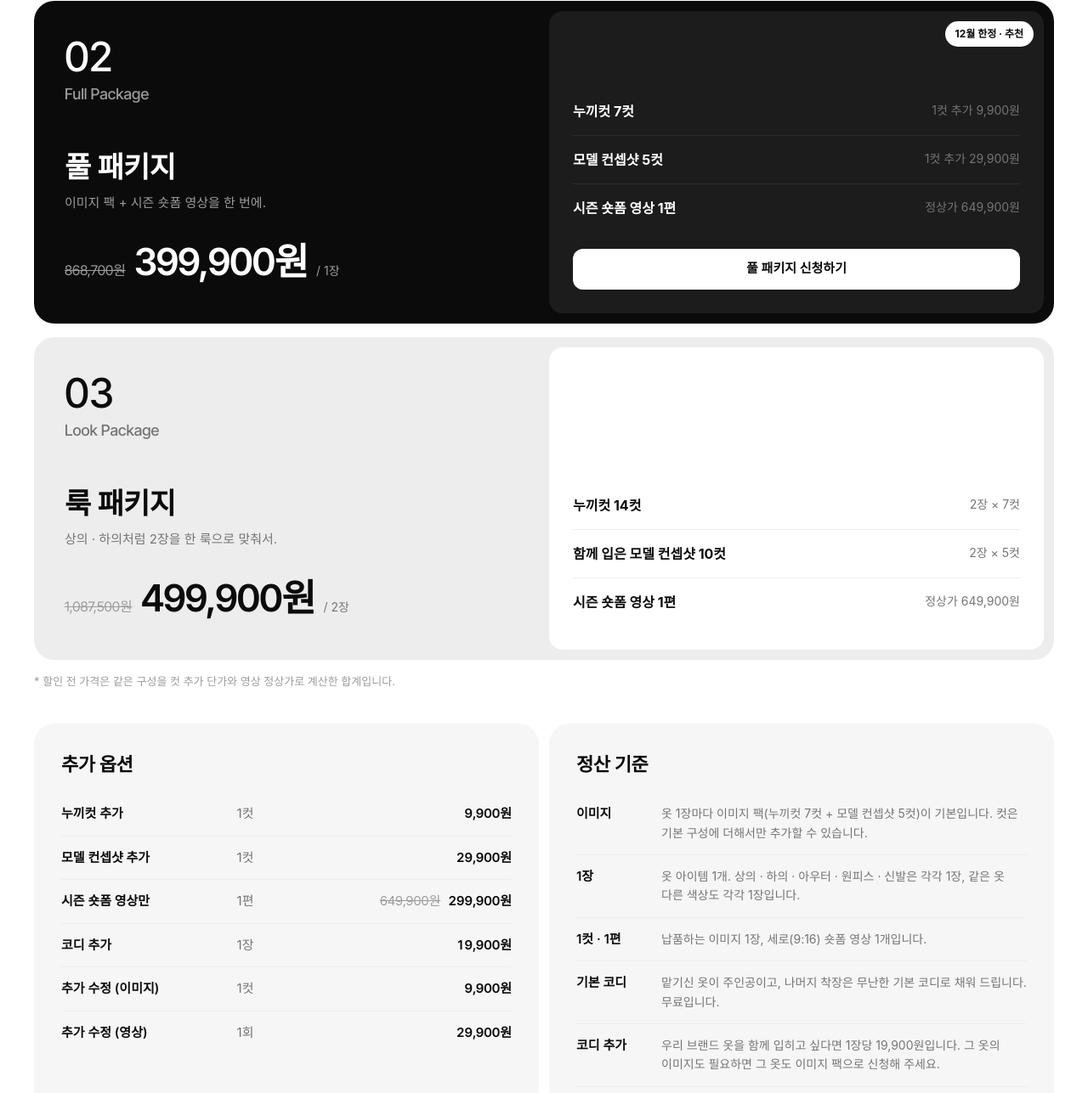
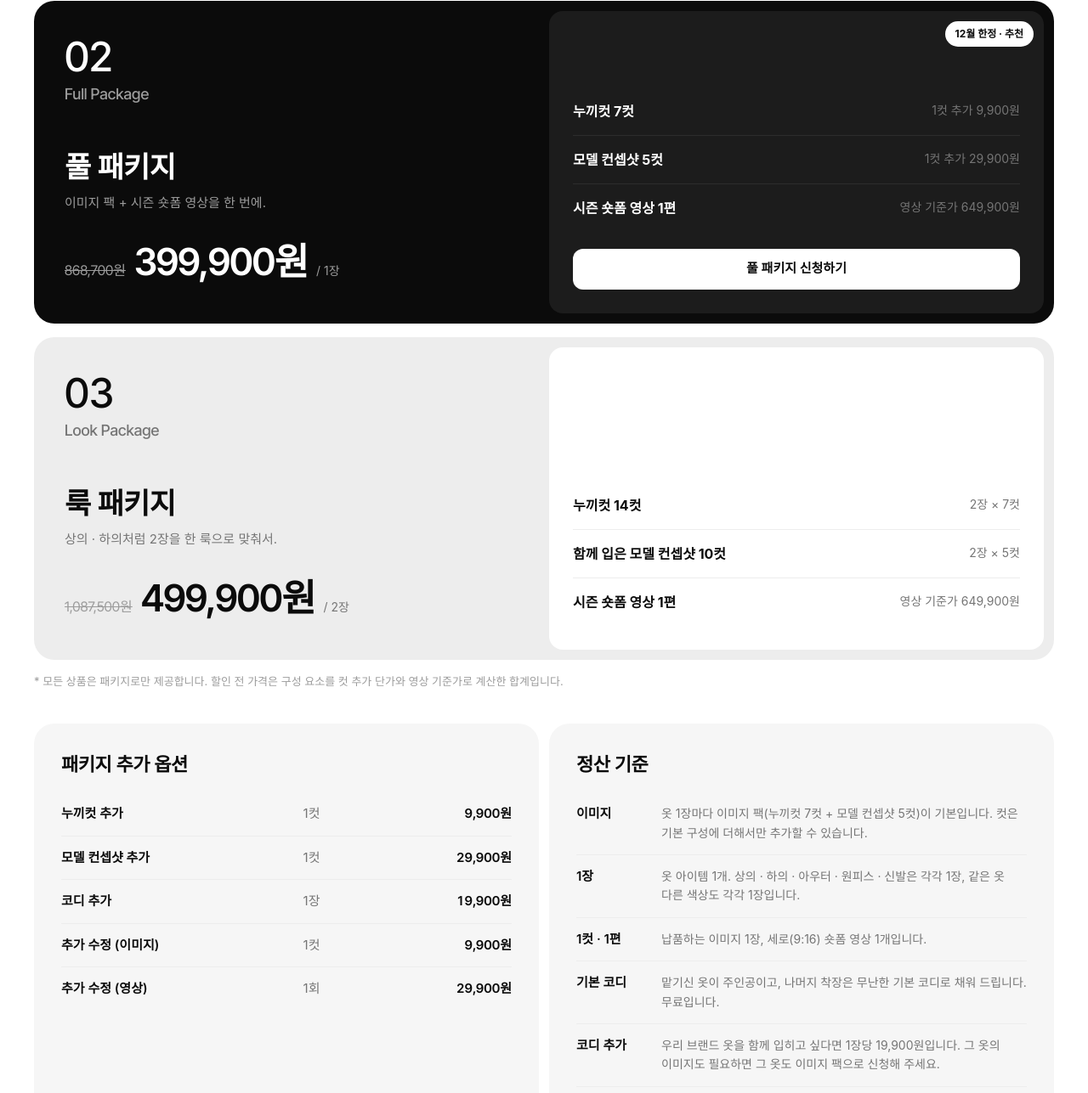
Before and after one commit to iammowner-coder/tobebrander, a plain HTML site: page index.html in a window 1280 px wide. Shown: the part 5360-6647 px from the top of the page at 85% size. Drawn offline with Linux system fonts and the light colour scheme; a web font is replaced by a local one.

Commit message:
단품 판매 없음: 패키지 + 추가 옵션 구조로 정리
- '시즌 숏폼 영상만' 상품·신청 선택지 제거
- 표 제목 '패키지 추가 옵션', 안내 문구 '모든 상품은 패키지로만 제공'
- docs/pricing.md v3: 구성 요소(내부 기준가) / 패키지 / 추가 옵션으로 재정리

Co-Authored-By: Claude Opus 5.5 <noreply@anthropic.com>

```diff
--- a/index.html
+++ b/index.html
@@ -160,7 +160,7 @@
               <ul class="incl">
                 <li><b>누끼컷 7컷</b><span>1컷 추가 9,900원</span></li>
                 <li><b>모델 컨셉샷 5컷</b><span>1컷 추가 29,900원</span></li>
-                <li><b>시즌 숏폼 영상 1편</b><span>정상가 649,900원</span></li>
+                <li><b>시즌 숏폼 영상 1편</b><span>영상 기준가 649,900원</span></li>
               </ul>
               <a class="btn btn-white" href="#contact">풀 패키지 신청하기</a>
             </div>
@@ -182,21 +182,20 @@
               <ul class="incl">
                 <li><b>누끼컷 14컷</b><span>2장 × 7컷</span></li>
                 <li><b>함께 입은 모델 컨셉샷 10컷</b><span>2장 × 5컷</span></li>
-                <li><b>시즌 숏폼 영상 1편</b><span>정상가 649,900원</span></li>
+                <li><b>시즌 숏폼 영상 1편</b><span>영상 기준가 649,900원</span></li>
               </ul>
             </div>
           </article>
         </div>
-        <p class="note">* 할인 전 가격은 같은 구성을 컷 추가 단가와 영상 정상가로 계산한 합계입니다.</p>
+        <p class="note">* 모든 상품은 패키지로만 제공합니다. 할인 전 가격은 구성 요소를 컷 추가 단가와 영상 기준가로 계산한 합계입니다.</p>
 
         <div class="menu">
           <div class="menu-box">
-            <h3>추가 옵션</h3>
+            <h3>패키지 추가 옵션</h3>
             <table class="menu-table">
               <tbody>
                 <tr><th>누끼컷 추가</th><td>1컷</td><td class="amt">9,900원</td></tr>
                 <tr><th>모델 컨셉샷 추가</th><td>1컷</td><td class="amt">29,900원</td></tr>
-                <tr><th>시즌 숏폼 영상만</th><td>1편</td><td class="amt"><s>649,900원</s> 299,900원</td></tr>
                 <tr><th>코디 추가</th><td>1장</td><td class="amt">19,900원</td></tr>
                 <tr><th>추가 수정 (이미지)</th><td>1컷</td><td class="amt">9,900원</td></tr>
                 <tr><th>추가 수정 (영상)</th><td>1회</td><td class="amt">29,900원</td></tr>
@@ -280,7 +279,6 @@
                 <option>풀 패키지 (399,900원 / 1장)</option>
                 <option>이미지 팩 (129,900원 / 1장)</option>
                 <option>룩 패키지 (499,900원 / 2장)</option>
-                <option>시즌 숏폼 영상만 (299,900원 / 1편)</option>
               </select>
             </label>
             <label>옷 수량 (장)<input name="count" type="number" min="1" value="1" inputmode="numeric" /></label>
```
Also changed, not shown: 1 other file.
